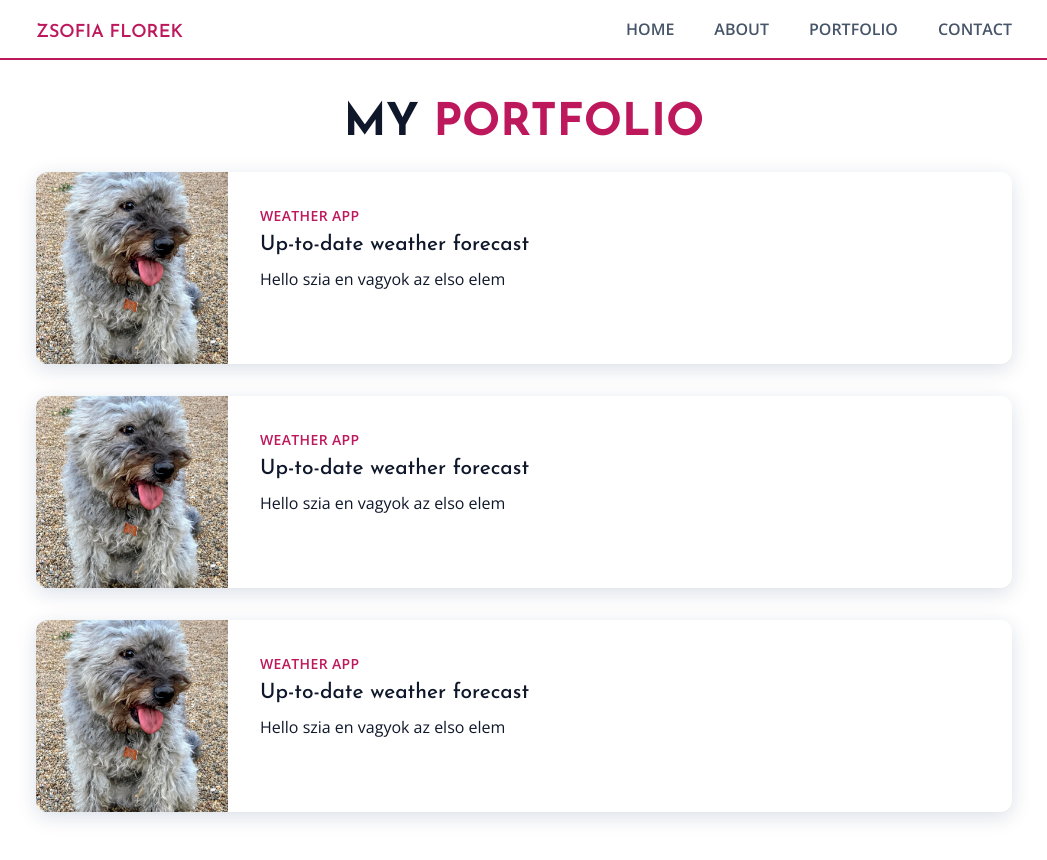
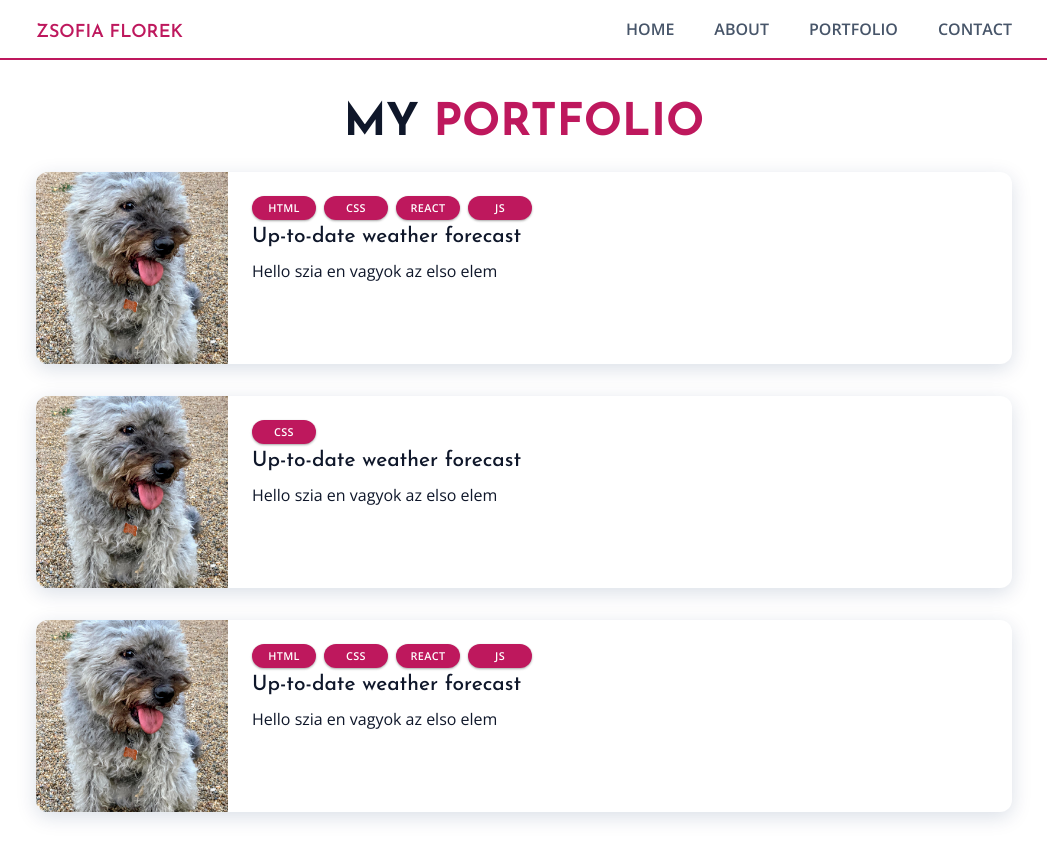
Before and after one commit to zsofiaflorek/portfolio, a Next.js app: page /portfolio in a window 1280 px wide. Shown: the top 860 px of the page, without its empty margins (116-1163 px from the left). Built offline with nearby package versions, Linux system fonts and the light colour scheme.

Commit message:
Implement badges on portfolio page

```diff
--- /dev/null
+++ b/components/badge.js
@@ -0,0 +1,7 @@
+export default function Badge({ children }) {
+  return (
+    <div className="uppercase text-on-primary bg-primary text-xs py-1 rounded-md shadow-sm w-16 rounded-full text-center inline-block">
+      {children}
+    </div>
+  );
+}
--- a/pages/portfolio.js
+++ b/pages/portfolio.js
@@ -3,6 +3,9 @@ import { Layout } from "../components/layout";
 import PageTitle, { Strong } from "../components/pageTitle";
 import Image from "next/image";
 import Sophie from "../public/Sophie.jpg";
+import Badge from "../components/badge";
+
+const badgearray = ["HTML", "CSS", "React", "JS"];
 
 export default function PortfolioPage() {
   return (
@@ -17,19 +20,19 @@ export default function PortfolioPage() {
         </PageTitle>
         <PortfolioCard
           image={Sophie}
-          header="Weather app"
+          badges={badgearray}
           secondarytitle="Up-to-date weather forecast"
           text="Hello szia en vagyok az elso elem"
         />
         <PortfolioCard
           image={Sophie}
-          header="Weather app"
+          badges={["CSS"]}
           secondarytitle="Up-to-date weather forecast"
           text="Hello szia en vagyok az elso elem"
         />
         <PortfolioCard
           image={Sophie}
-          header="Weather app"
+          badges={badgearray}
           secondarytitle="Up-to-date weather forecast"
           text="Hello szia en vagyok az elso elem"
         />
@@ -38,16 +41,18 @@ export default function PortfolioPage() {
   );
 }
 
-export function PortfolioCard({ image, header, secondarytitle, text }) {
+export function PortfolioCard({ image, badges, secondarytitle, text }) {
   return (
     <article className="bg-white rounded-xl shadow overflow-hidden mb-8">
       <div className="md:flex">
         <div className="relative h-48 w-full md:w-48 md:flex-shrink-0">
           <Image alt="kep" src={image} layout="fill" objectFit="cover" />
         </div>
-        <div className="p-8">
-          <div className="uppercase tracking-wide text-sm text-primary font-semibold">
-            {header}
+        <div className="py-6 px-6">
+          <div className="uppercase tracking-wide text-sm text-primary font-semibold flex gap-2">
+            {badges.map((badge, index) => (
+              <Badge key={index}>{badge}</Badge>
+            ))}
           </div>
           <h3 className="mt-1 text-lg leading-tight font-medium text-black ">
             {secondarytitle}
--- a/tailwind.config.js
+++ b/tailwind.config.js
@@ -17,6 +17,7 @@ module.exports = {
       "on-primary": colors.white,
     },
     fontSize: {
+      xs: ["0.68rem", "1rem"],
       sm: ["0.875rem", "1.5rem"],
       base: ["1rem", "1.625rem"],
       md: ["1.125rem", "1.67rem"],
```
